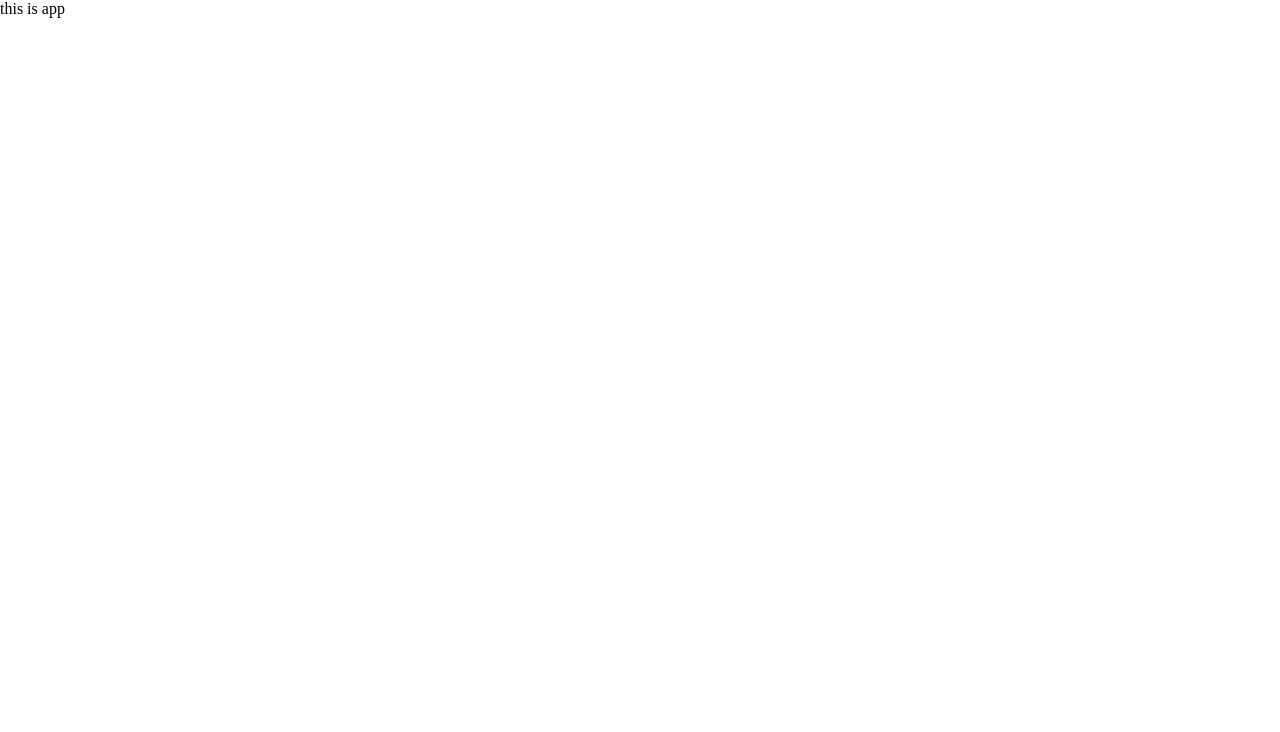
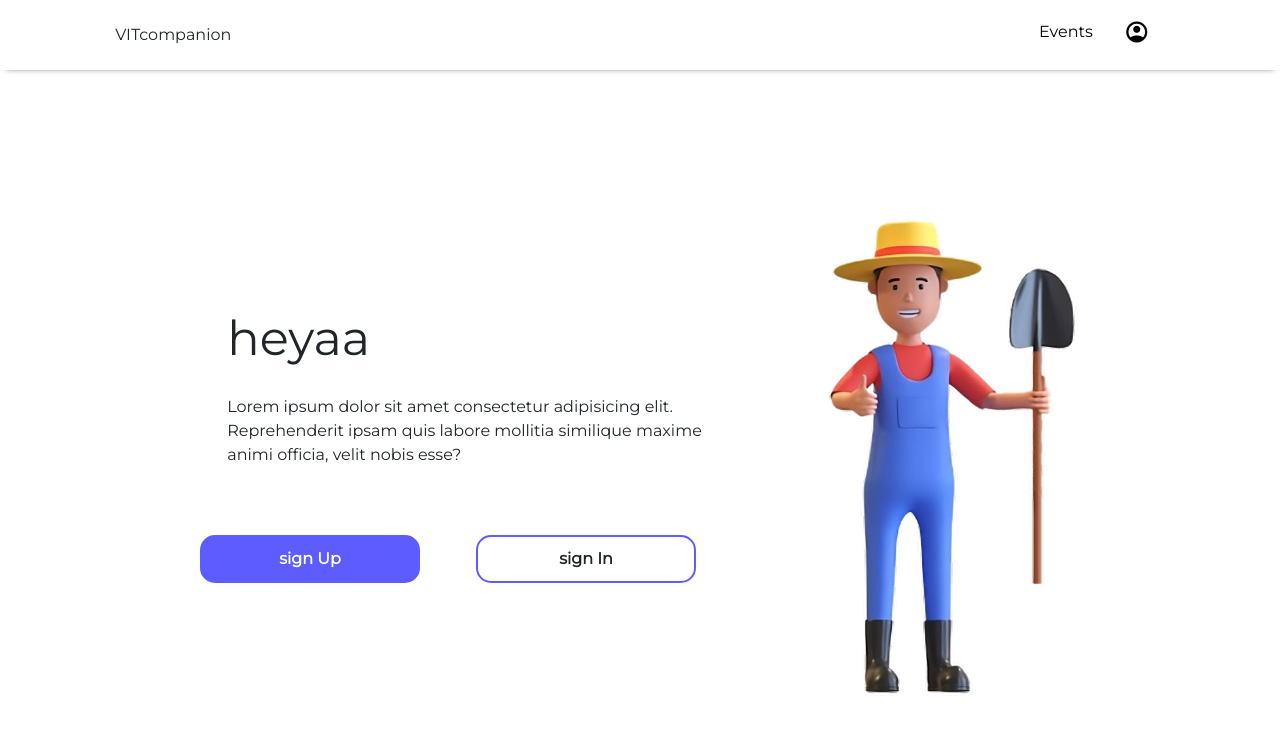
Before and after one commit to Nitish-hack/vit, a React (Create React App) app in the folder frontend/: page / in a window 1280 px wide. Shown: the top 732 px of the page. Built offline with nearby package versions, Linux system fonts and the light colour scheme.

Commit message:
home page

```diff
--- a/frontend/package.json
+++ b/frontend/package.json
@@ -6,7 +6,9 @@
     "@testing-library/jest-dom": "^5.16.5",
     "@testing-library/react": "^13.4.0",
     "@testing-library/user-event": "^13.5.0",
+    "bootstrap": "^5.2.3",
     "react": "^18.2.0",
+    "react-bootstrap": "^2.7.4",
     "react-dom": "^18.2.0",
     "react-scripts": "5.0.1",
     "web-vitals": "^2.1.4"
--- a/frontend/public/index.html
+++ b/frontend/public/index.html
@@ -8,6 +8,13 @@
       name="description"
       content="Web site created using create-react-app"
     />
+    <link rel="preconnect" href="https://fonts.googleapis.com">
+    <link rel="preconnect" href="https://fonts.gstatic.com" crossorigin>
+    <link href="https://fonts.googleapis.com/css2?family=Josefin+Sans:wght@700&family=Montserrat&display=swap" rel="stylesheet">
+    <link rel="stylesheet" href="https://fonts.googleapis.com/css2?family=Material+Symbols+Outlined:opsz,wght,FILL,GRAD@48,700,1,200" />
+    <link href="https://cdn.jsdelivr.net/npm/bootstrap@5.3.0-alpha3/dist/css/bootstrap.min.css" rel="stylesheet" integrity="sha384-KK94CHFLLe+nY2dmCWGMq91rCGa5gtU4mk92HdvYe+M/SXH301p5ILy+dN9+nJOZ" crossorigin="anonymous">
+    <script src="https://cdn.jsdelivr.net/npm/bootstrap@5.3.0-alpha3/dist/js/bootstrap.bundle.min.js" integrity="sha384-ENjdO4Dr2bkBIFxQpeoTz1HIcje39Wm4jDKdf19U8gI4ddQ3GYNS7NTKfAdVQSZe" crossorigin="anonymous"></script>
+    <script src="https://cdn.tailwindcss.com"></script>
 
     <title>React App</title>
   </head>
--- a/frontend/src/App.css
+++ b/frontend/src/App.css
@@ -2,4 +2,6 @@
   margin:0;
   padding:0;
   box-sizing: border-box;
+  font-family: 'Josefin Sans', sans-serif;
+  font-family: 'Montserrat', sans-serif;
 }
--- a/frontend/src/App.js
+++ b/frontend/src/App.js
@@ -1,10 +1,13 @@
 import './App.css';
+import Navbar from './my components/NavbarMenu';
+import { HomePage } from './my components/HomePage';
 
 function App() {
   return (
-    <div className="App">
-     this is app
-    </div>
+    <>
+      <Navbar />
+      <HomePage />
+    </>
   );
 }
 
--- /dev/null
+++ b/frontend/src/assets/css/HomePage.css
@@ -0,0 +1,91 @@
+#home{
+    height: 100vh;
+    display: flex;
+    justify-content: center;
+    align-items: center;
+    flex-wrap: wrap-reverse;
+}
+
+.hero{
+    width: 30%;
+
+}
+.heroImage{
+    width: 100%;
+
+}
+.info{
+    width: 45%;
+    height: 100%;
+    display: flex;
+    justify-content: center;
+    align-items: center;
+    flex-direction: column;
+}
+.container{
+    height: 40%;
+    display: flex;
+    justify-content: center;
+    align-items: space-around;
+
+    flex-direction: column;
+}
+.container > h1{
+    padding-left: 10%;
+    height: 30%;
+    font-size: 3em;
+}
+.intro{
+    padding-left: 10%;
+    height: 33%;
+}
+.signUpSection{
+    display: flex;
+    justify-content: space-around;
+    align-items: center;
+    height: 50%;
+}
+.signUp{
+    width: 40%;
+    border:  2px solid rgb(93, 93, 255);
+    background-color: rgb(93, 93, 255);
+    color: white;
+    padding: 10px;
+    font-weight: bolder;
+    border-radius: 15px;
+}
+.signUp:hover{
+    background-color: white;
+    color: black;
+}
+.signIn{
+    /* background-color: brown; */
+    border:  2px solid rgb(93, 93, 255);
+    font-weight: bolder;
+    width: 40%;
+    padding: 10px;
+    border-radius: 15px;
+}
+
+
+@media only screen and (max-width: 702px) {
+    .info{
+        height: fit-content;
+        width: 300px;
+    }
+    .hero{
+        width: 40%;
+        height: fit-content;
+    }
+  }
+
+@media only screen and (max-width: 502px) {
+    .info{
+        height: fit-content;
+        width: 300px;
+    }
+    .hero{
+        width: 60%;
+        height: fit-content;
+    }
+  }
--- /dev/null
+++ b/frontend/src/assets/css/NavbarMenu.css
@@ -0,0 +1,30 @@
+#nav{
+    display: flex;
+    justify-content: space-between;
+    align-items: center;
+    background-color: white;
+    height: 70px;
+    box-shadow: 0 4px 6px -6px #313030;
+}
+.material-symbols-outlined {
+  font-variation-settings:
+  'FILL' 1,
+  'wght' 700,
+  'GRAD' 200,
+  'opsz' 48
+}
+
+.nav{
+    margin-left: 20px;
+}
+
+.u-nav{
+    color: black;
+}
+
+@media only screen and (min-width: 600px) {
+    .nav{
+        margin-left: 9%;
+        margin-right: 9%;
+    }
+  }
--- /dev/null
+++ b/frontend/src/my components/HomePage.jsx
@@ -0,0 +1,25 @@
+import React from 'react';
+import heroimg from '../assets/images/farmer.png'
+import '../assets/css/HomePage.css';
+
+export const HomePage = () => {
+  return (
+    <>
+        <secyion id="home">
+            <div className="info">
+                <div className="container">
+                    <h1>heyaa</h1>
+                    <div className="intro">Lorem ipsum dolor sit amet consectetur adipisicing elit. Reprehenderit ipsam quis labore mollitia similique maxime animi officia, velit nobis esse?</div>
+                    <div className="signUpSection">
+                        <button className="signUp">sign Up</button>
+                        <button className="signIn">sign In</button>
+                    </div>
+                </div>
+            </div>
+            <div className="hero">
+                <img className='heroImage' src={heroimg} alt="famerpng" />
+             </div>
+        </secyion>
+    </>
+  )
+}
--- /dev/null
+++ b/frontend/src/my components/NavbarMenu.jsx
@@ -0,0 +1,23 @@
+import React from "react";
+import '../assets/css/NavbarMenu.css';
+// import Container from 'react-bootstrap/Container';
+// import Nav from 'react-bootstrap/Nav';
+// import Navbar from 'react-bootstrap/Navbar';
+// import NavDropdown from 'react-bootstrap/NavDropdown';
+
+const NavbarMenu = () => {
+  return (
+    <nav id="nav">
+      <div class="nav left">
+        <span class="gradient skew"><h1 class="logo un-skew"><a href="#home">VITcompanion</a></h1></span>
+        <button id="menu" class="btn-nav"><span class="fas fa-bars"></span></button>
+      </div>
+      <div class="nav right">
+        <a href="#about" class="nav-link"><span class="nav-link-span"><span class="u-nav">Events</span></span></a>
+        <a href="#user" class="nav-link"><span class="nav-link-span"><span class="u-nav"><span class="material-symbols-outlined">account_circle</span></span></span></a>
+      </div>
+    </nav>
+  );
+};
+
+export default NavbarMenu;
```
Also changed, not shown: frontend/src/assets/images/farmer.png (added), 1 other file (tests, documents, lock files or other folders).
